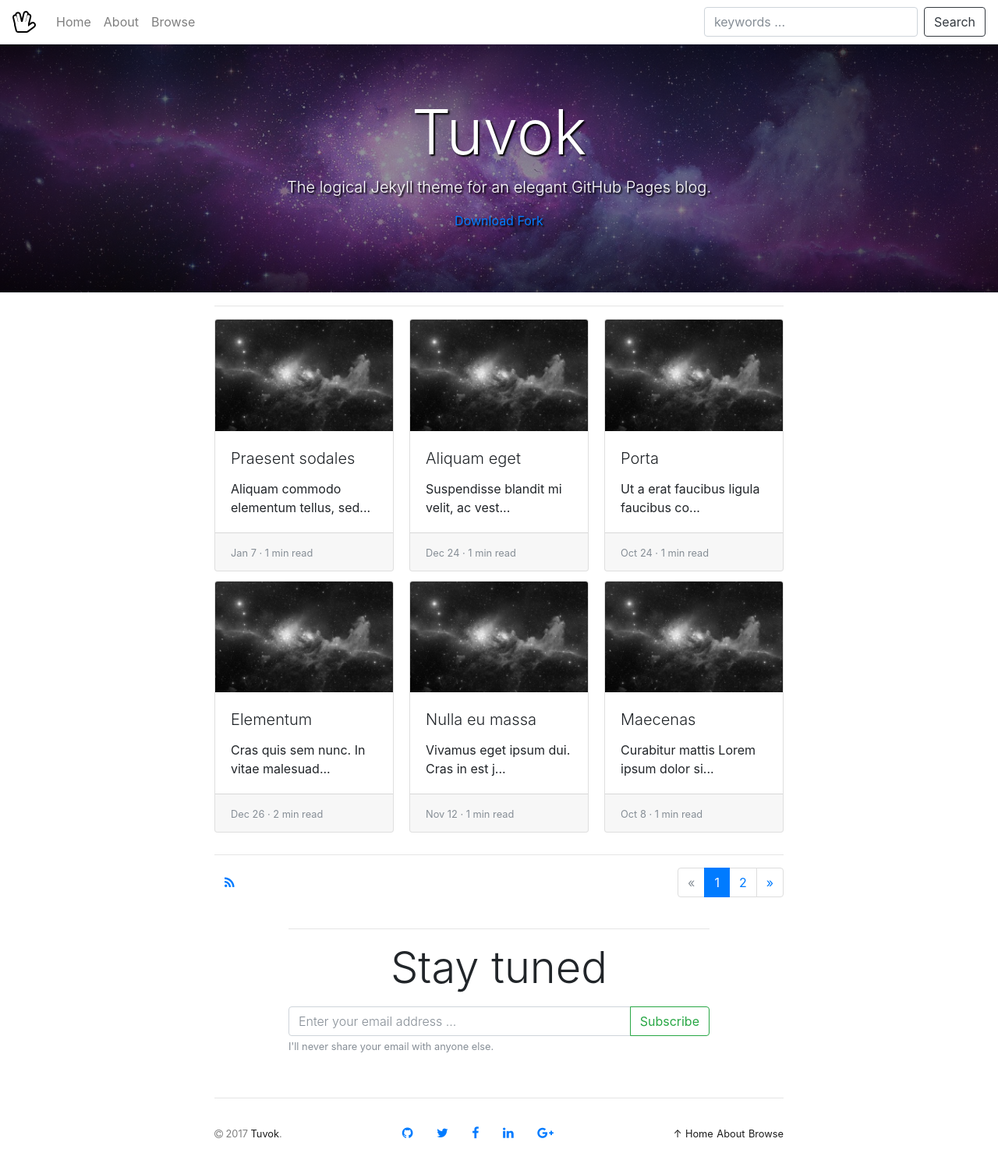
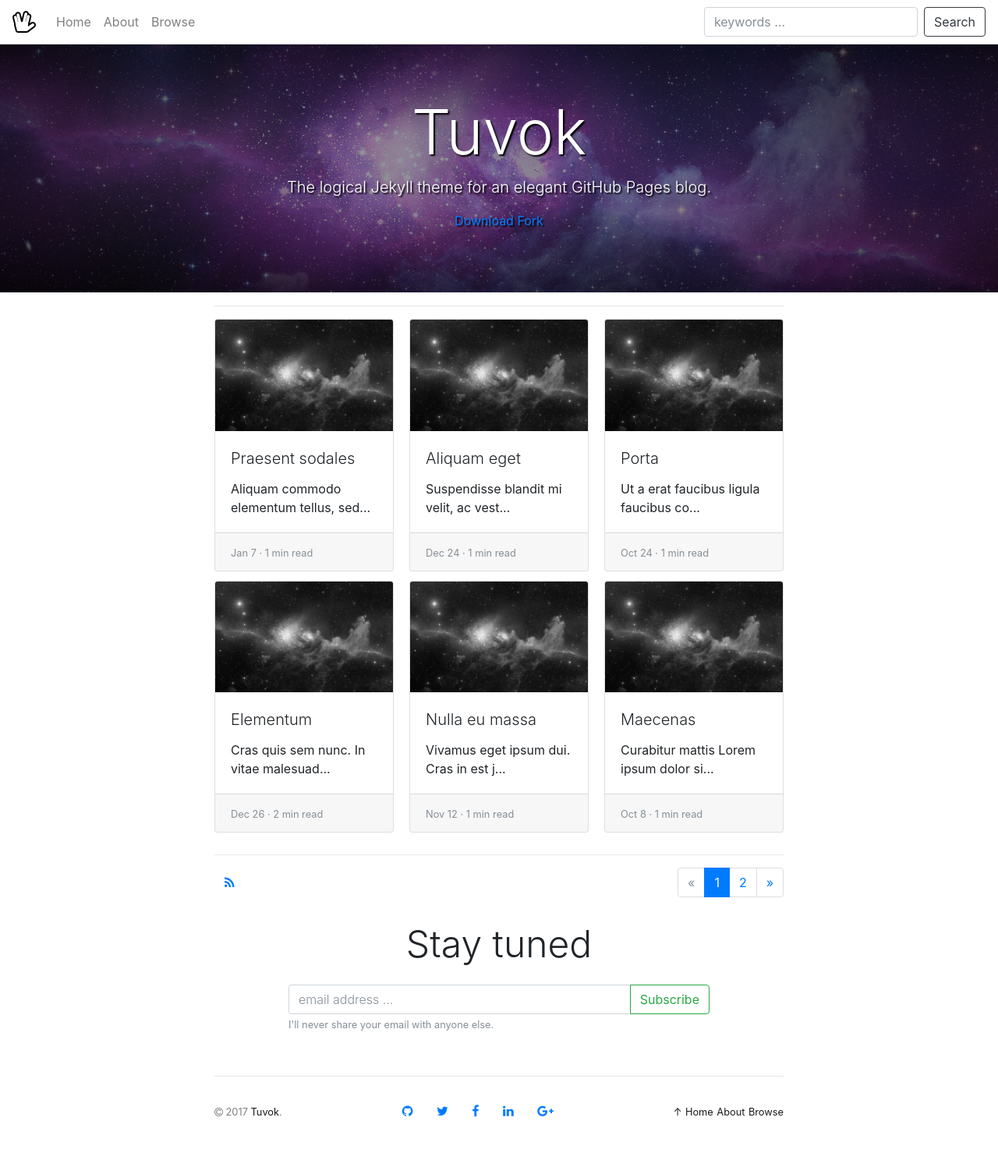
Before and after one commit to danrpts/danrpts.github.io, a Jekyll site: the page built from index.html, in a window 1280 px wide. Shown: the whole page at 78% size. Built offline with Jekyll 4.4.1, drawn with Linux system fonts in a browser that asks for light colours; nearby versions of some CDN libraries; the list of posts is cut into pages by our own code; comment, search, counter and statistics services are not loaded; after the commit the page ends 1469 px from its top, so only the background shows below that.

Commit message:
placeholder chnage and responsive p text

```diff
--- a/_includes/mailchimp_subscribe.html
+++ b/_includes/mailchimp_subscribe.html
@@ -4,14 +4,13 @@
 {% if site.mailchimp_action and site.mailchimp_nobot %}
   <div class="container my-4">
     <div class="row justify-content-center">
-      <div class="col-md-6">
-        <hr />
-        <p class="display-4 text-center">Stay tuned</p>
+      <div class="col-10 col-md-7 col-lg-6">
+        <p class="lead text-center text-responsive">Stay tuned</p>
         <form action="{{ site.mailchimp_action | url_escape }}" method="post" name="mc-embedded-subscribe-form" target="_blank" novalidate>
           <div class="form-group">
             <div class="input-group input-group">
 
-              <input type="email" value="" name="EMAIL" class="lead form-control" placeholder="Enter your email address ..." required>
+              <input type="email" value="" name="EMAIL" class="lead form-control" placeholder="email address ..." required>
 
               <!-- real people should not fill this in and expect good things - do not remove this or risk form bot signups-->
               <div style="position: absolute; left: -5000px;" aria-hidden="true">
```
